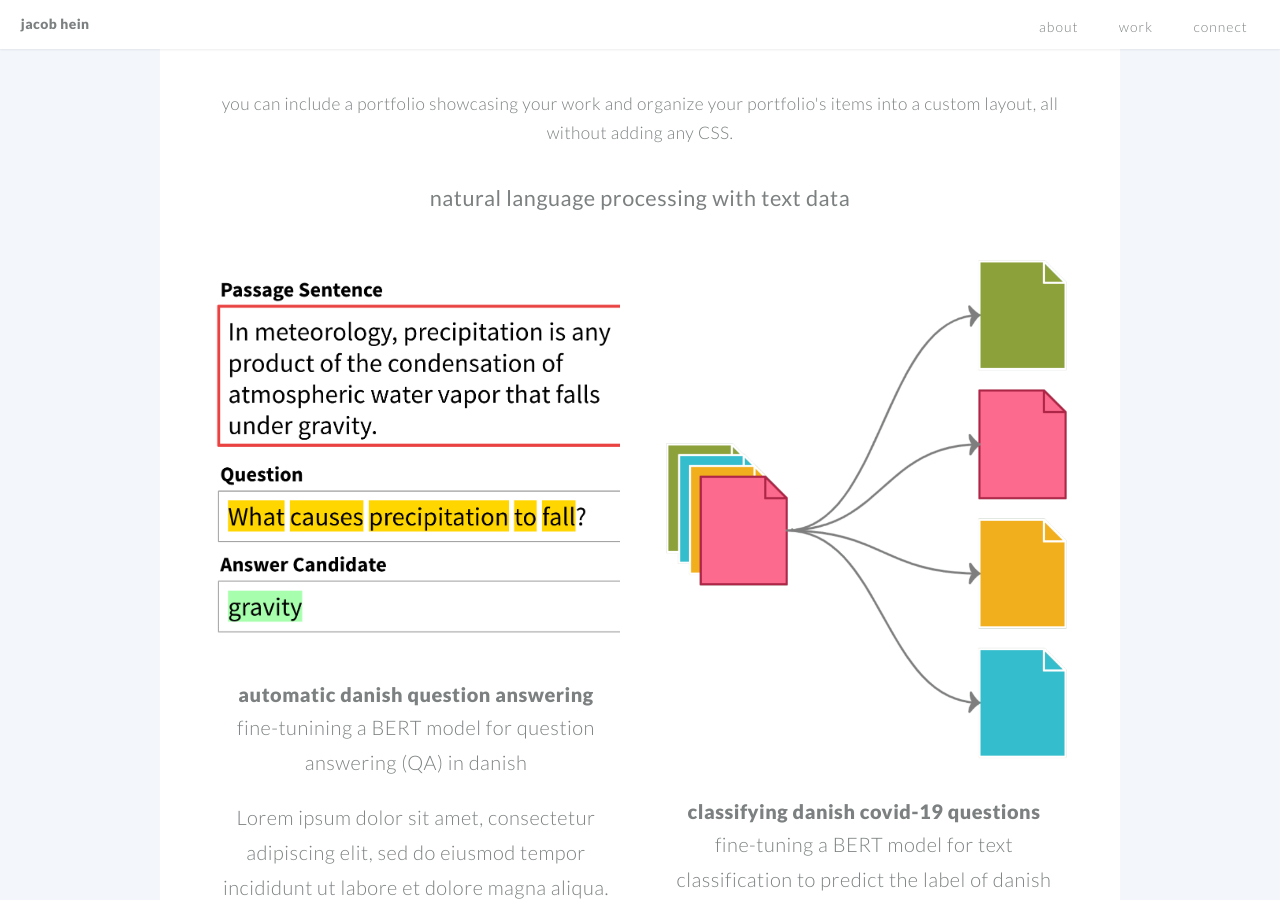
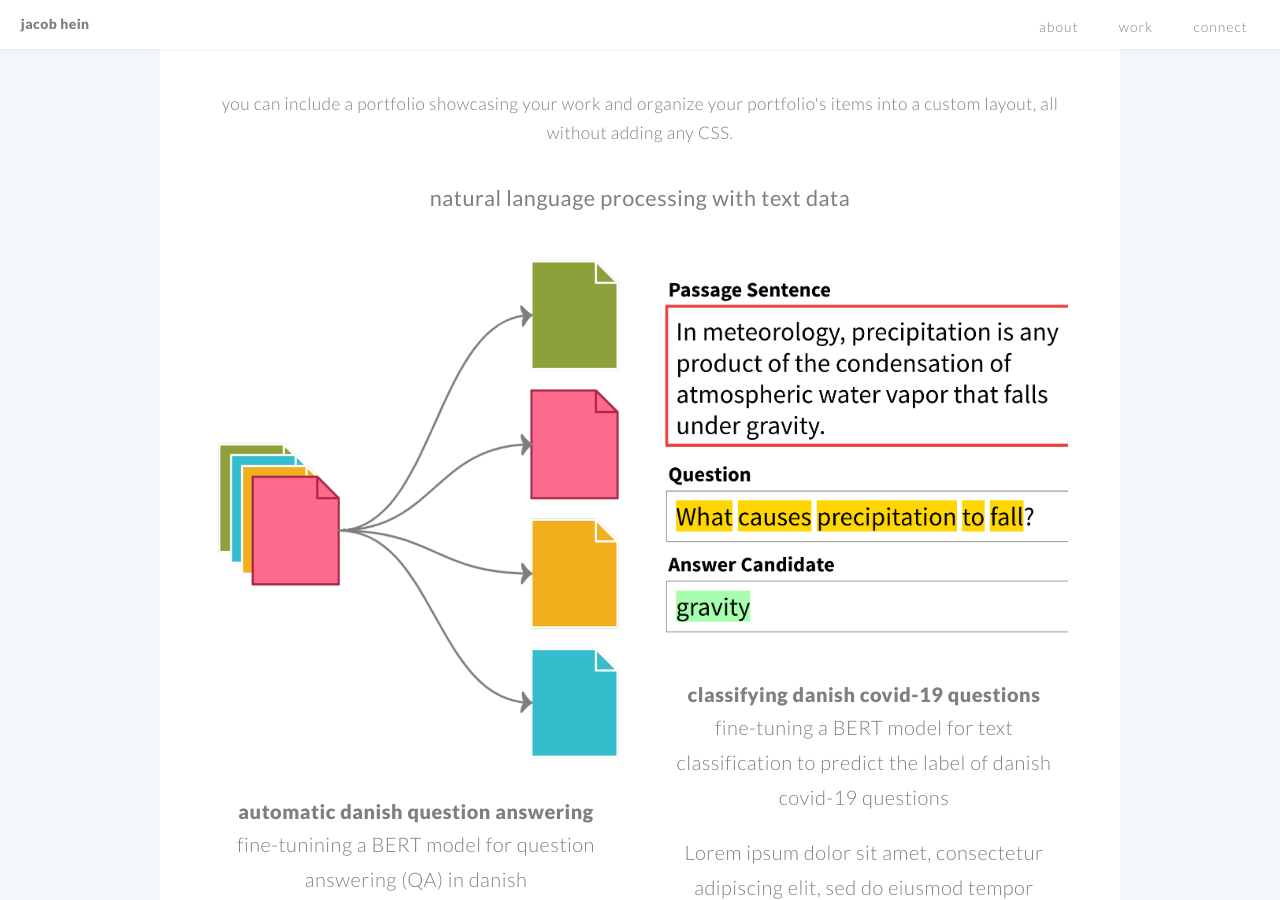
Before and after one commit to jacob-hein/jacobhein.com, a Jekyll site: the page built from index.md, in a window 1280 px wide and 900 px high, scrolled down 1784 px. Built offline with Jekyll 4.4.1, drawn with Linux system fonts in a browser that asks for light colours.

Commit message:
Update work.yml

```diff
--- a/_data/work.yml
+++ b/_data/work.yml
@@ -5,9 +5,9 @@ work:
   - category: natural language processing with text data
     items:
       - item: example.html
-        image: /images/QA.png # optionally, include the file path for an image for each item
+        image: /images/CLS.png # optionally, include the file path for an image for each item
       - item: example2.html
-        image: /images/CLS.png
+        image: /images/QA.png
       #- item: example2.html
       #  image: /images/NYC3.jpg
       #- item: example3.html
```
